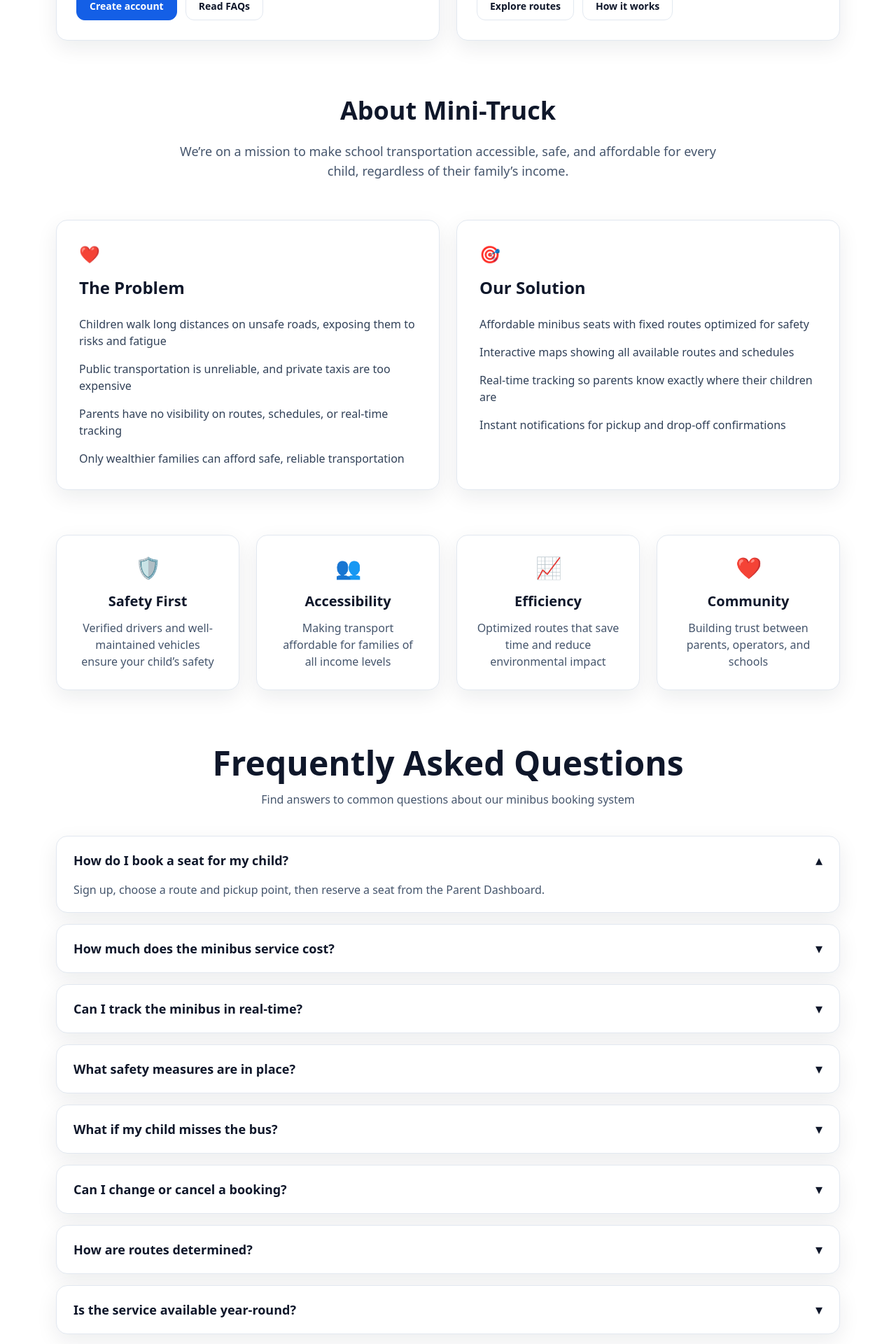
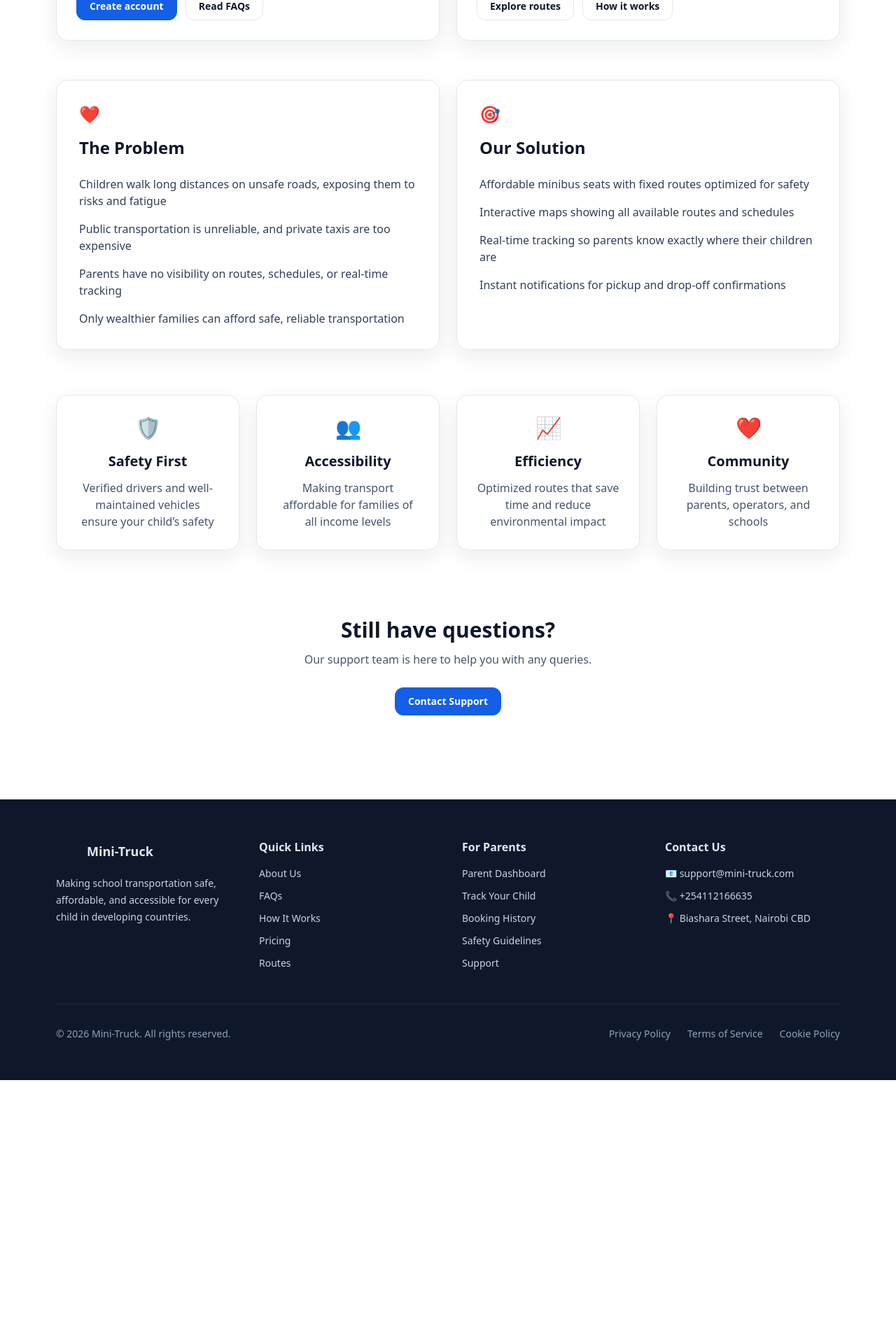
Before and after one commit to RoyCheru/Mini-Track, a Next.js app in the folder frontend/client/: page / in a window 1280 px wide. Shown: the part 960-2880 px from the top of the page at 70% size. After the commit the page ends 2503 px from the top, so only its background shows below. Built offline with nearby package versions, Linux system fonts and the light colour scheme.

Commit message:
edited the pages

```diff
--- a/frontend/client/app/page.tsx
+++ b/frontend/client/app/page.tsx
@@ -14,17 +14,6 @@ export default function HomePage() {
       <section className="container-max mt-10">
         <FeatureGrid />
       </section>
-
-      <section className="container-max mt-20">
-        <h2 className="text-center text-4xl font-extrabold">
-          About <span className="text-brand-600">Mini-Truck</span>
-        </h2>
-        <p className="mx-auto mt-6 max-w-3xl text-center text-lg text-slate-600">
-          We’re on a mission to make school transportation accessible, safe, and affordable for every child,
-          regardless of their family’s income.
-        </p>
-      </section>
-
       <section className="container-max mt-14">
         <ProblemSolution />
       </section>
@@ -33,18 +22,6 @@ export default function HomePage() {
         <Values />
       </section>
 
-      <section className="container-max mt-20">
-        <h2 className="text-center text-5xl font-extrabold">
-          Frequently Asked <span className="text-brand-600">Questions</span>
-        </h2>
-        <p className="mt-4 text-center text-slate-600">
-          Find answers to common questions about our minibus booking system
-        </p>
-        <div className="mt-10">
-          <FAQAccordion />
-        </div>
-      </section>
-
       <section className="container-max mt-14">
         <CTASection />
       </section>
```
